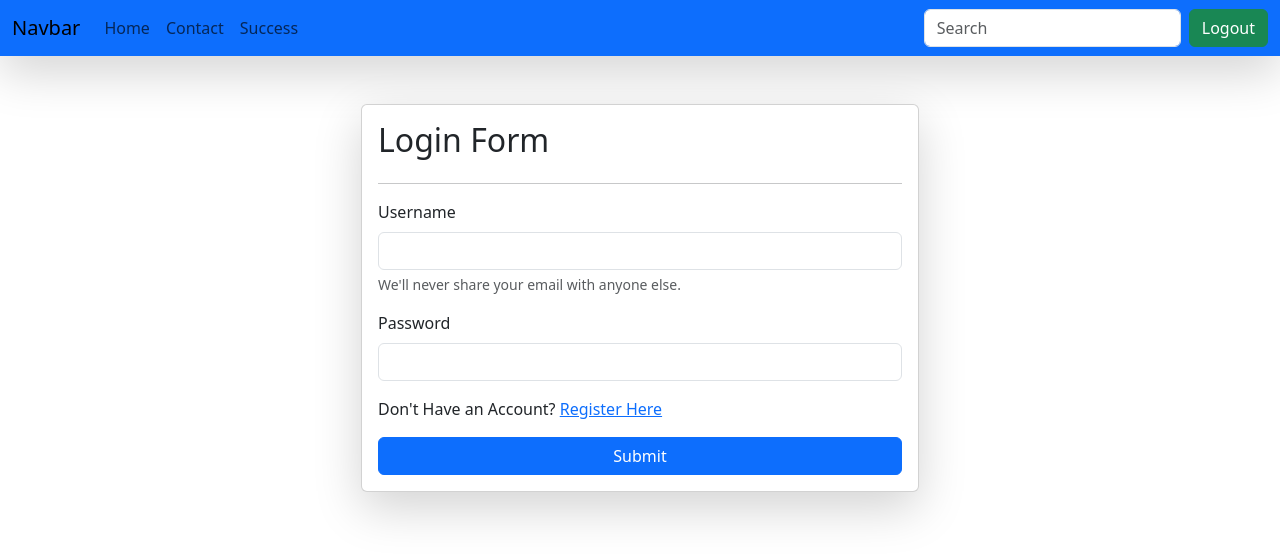
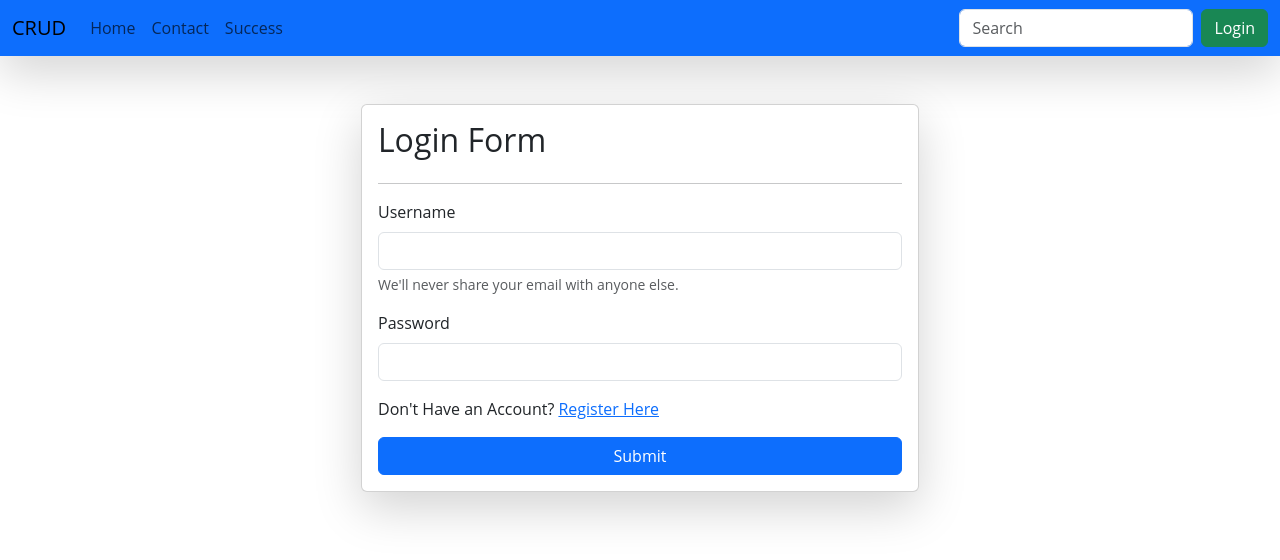
Before and after one commit to Kritik72/Django-learnings-projects, a Django app: page /login in a window 1280 px wide. Shown: the top 560 px of the page. Run offline with Django 5.2, Linux system fonts and the light colour scheme.

Commit message:
Completed CRUD operation and Designed a Frontend

```diff
--- a/FirstPro/urls.py
+++ b/FirstPro/urls.py
@@ -4,7 +4,7 @@ from home.views import *
 from resume.views import *
 
 urlpatterns = [
-    path('home-page' , home , name = "home"),
+    path('home-page' , home_page, name='home_page'),
     path('success-page', success_page, name='success_page'),
     path('resume', resumes, name='resume'),
     path('delete-resume/<id>/', delete_resume, name='delete_resume'),
--- a/home/templates/base.html
+++ b/home/templates/base.html
@@ -5,6 +5,7 @@
   <meta charset="UTF-8">
   <meta name="viewport" content="width=device-width, initial-scale=1.0">
   <title>{{page}}</title>
+  <link rel="preconnect" href="https://fonts.googleapis.com">
   <link href="https://cdn.jsdelivr.net/npm/bootstrap@5.3.2/dist/css/bootstrap.min.css" rel="stylesheet"
     integrity="sha384-T3c6CoIi6uLrA9TneNEoa7RxnatzjcDSCmG1MXxSR1GAsXEV/Dwwykc2MPK8M2HN" crossorigin="anonymous">
   <style>
@@ -24,6 +25,14 @@
     tr:nth-child(even) {
       background-color: #dddddd;
     }
+
+    * {
+  font-family: "Open Sans", sans-serif;
+  font-optical-sizing: auto;
+  font-variation-settings:
+    "wdth" 100;
+}
+
   </style>
 </head>
 
@@ -31,12 +40,11 @@
 
   <nav class="navbar navbar-expand-lg bg-body-tertiaryn bg-primary shadow-lg">
     <div class="container-fluid">
-        <a class="navbar-brand">Navbar</a>
+        <a class="navbar-brand"> CRUD </a>
         <button class="navbar-toggler" type="button" data-bs-toggle="collapse" data-bs-target="#navbarNav" aria-controls="navbarNav" aria-expanded="false" aria-label="Toggle navigation">
             <span class="navbar-toggler-icon"></span>
         </button>
 
-        <!-- Navbar items -->
         <div class="collapse navbar-collapse" id="navbarNav">
             <ul class="navbar-nav me-auto">
                 <li class="nav-item">
@@ -50,10 +58,13 @@
                 </li>
             </ul>
 
-            <!-- Search form and logout button -->
             <form class="d-flex">
                 <input class="form-control me-2" type="search" placeholder="Search" aria-label="Search">
+                {% if request.user.is_authenticated %}
                 <a href="logout-page" class="btn btn-success" type="submit">Logout</a>
+                {% else %}
+                <a href="login" class="btn btn-success" type="submit">Login</a>
+                {% endif %}
             </form>
         </div>
     </div>
--- a/home/templates/home/index.html
+++ b/home/templates/home/index.html
@@ -3,6 +3,7 @@
 
     <div class="container d-flex flex-column align-items-center justify-content-center" style="min-height: 90vh;">
       <h1 class="mb-4">CRUD Operations with Django</h1>
+      <h3> Login to add Details </h3>
       <div>
         <a href="login" type="button" class="btn btn-primary mr-2"> Login </a>
         <a href="register" type="button" class="btn btn-success">Register</a>
@@ -11,6 +12,5 @@
 
     <hr>
 
-    <!-- Your table code or other content can go here -->
 
 {% endblock %}
--- a/resume/templates/logout.html
+++ /dev/null
@@ -1 +0,0 @@
-<h2>You have been logout!</h2>
--- a/resume/views.py
+++ b/resume/views.py
@@ -22,6 +22,7 @@ def resumes(request):
                               )
 
         return redirect('/resume')
+
 
     queryset = Resume.objects.all()
 
@@ -69,7 +70,7 @@ def login_page(request):
         password = request.POST.get('password')
 
         if not User.objects.filter(username = username).exists():
-            messages.info(request, "Invalid Username")
+            messages.info(request, "Invalid Username Or user does not exists.")
             return render(request, 'login.html')
 
         user = authenticate(username = username, password = password)
@@ -80,7 +81,8 @@ def login_page(request):
 
         else:
             login(request, user)
-            return render(request, 'resume.html')
+            # return render(request, 'resume.html')
+            return redirect('resume')
 
 
     return render(request, 'login.html')
@@ -88,7 +90,7 @@ def login_page(request):
 
 def logout_page(request):
     logout(request)
-    return render(request, 'logout.html')
+    return render(request, 'login.html')
 
 
 def register_page(request):
```
Also changed, not shown: home/views.py (+3 -12 lines), db.sqlite3, images/image.png (added), 1 other file.
